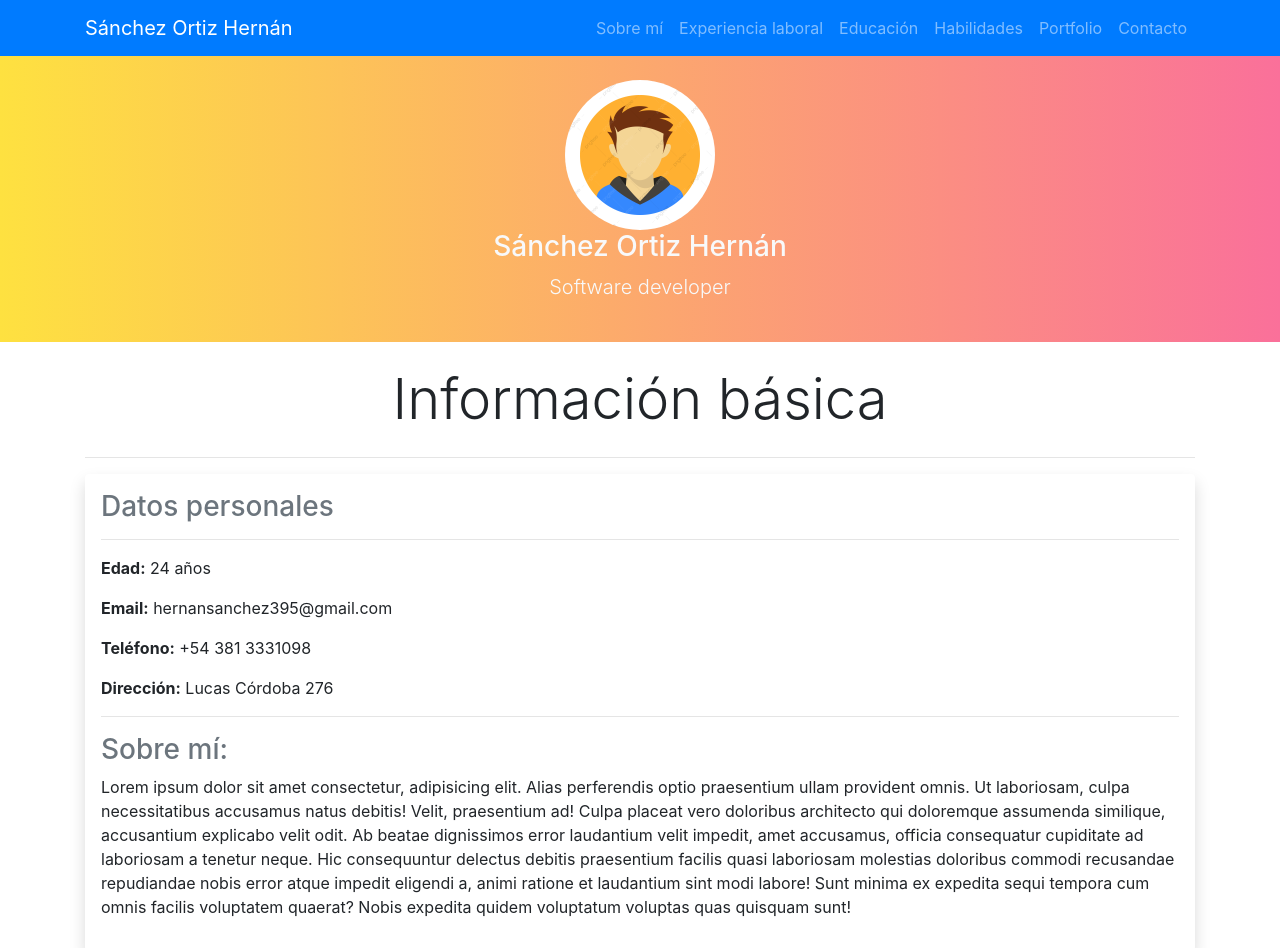
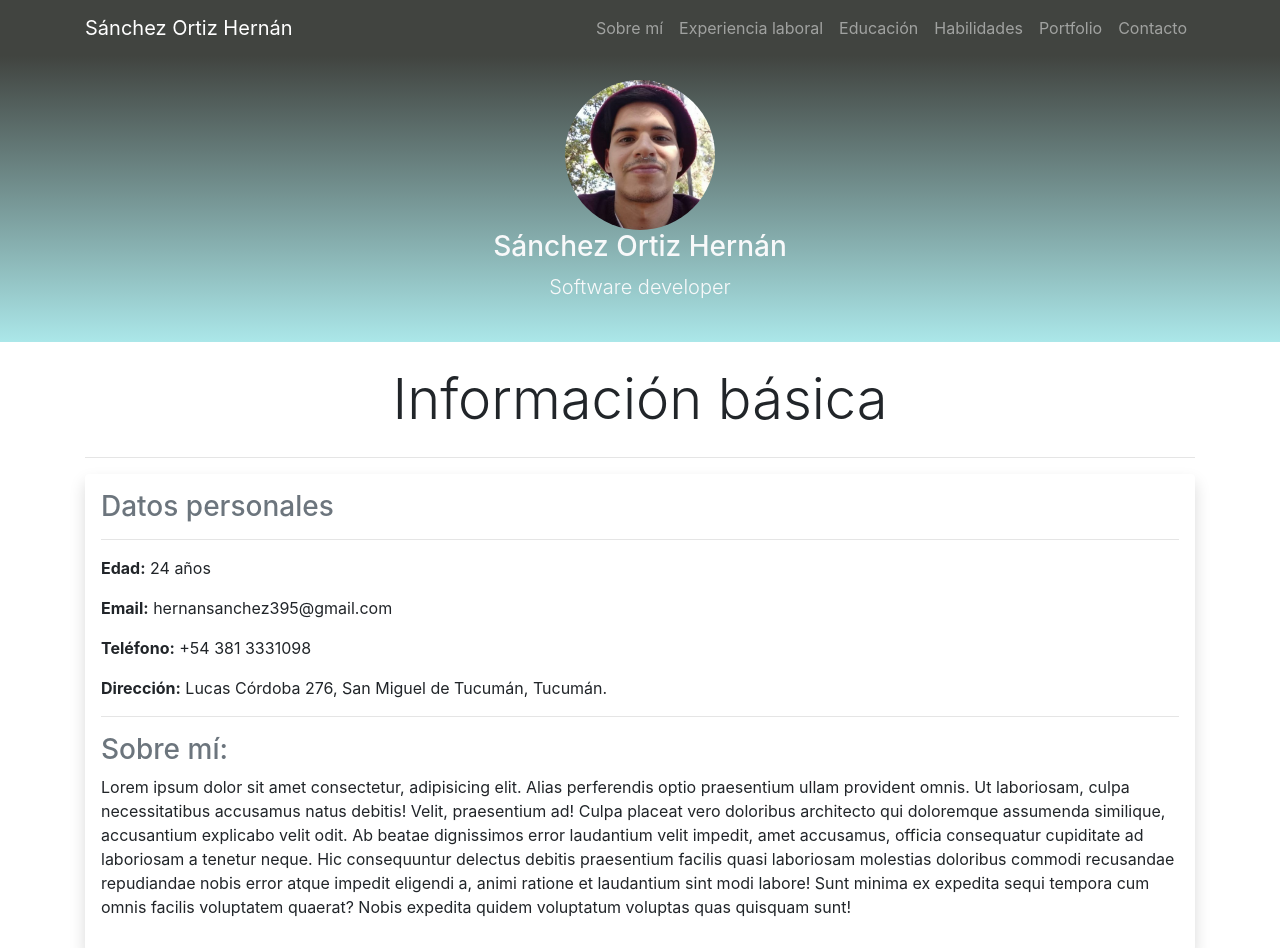
Before and after one commit to hernansanchez95/hernansanchez95.github.io, a plain HTML site: page index.html in a window 1280 px wide. Shown: the top 948 px of the page. Drawn offline with nearby package versions, Linux system fonts and the light colour scheme.

Commit message:
se cambio el color del gradiente y del nav y footer, tambien el avatar

```diff
--- a/css/style.css
+++ b/css/style.css
@@ -4,9 +4,14 @@
     border-radius: 50%;
 }
 
+.bg-navfoot{
+    background-color: #414440;
+}
+
 .fondo{
-    background-color: #FEE140;
-    background-image: linear-gradient(90deg, #FEE140 0%, #FA709A 100%);
+    background-color: #abe7e9;
+    background-image: linear-gradient(0deg, #abe7e9 0%, #414440 100%);
+
 }
 
 html{
--- a/index.html
+++ b/index.html
@@ -14,7 +14,7 @@
 
 <body>
     <header>
-        <nav class="navbar navbar-expand-lg navbar-dark bg-primary">
+        <nav class="navbar navbar-expand-lg navbar-dark bg-navfoot">
             <div class="container">
                 <a class="navbar-brand" href="#">Sánchez Ortiz Hernán</a>
                 <button class="navbar-toggler" type="button" data-toggle="collapse"
@@ -51,7 +51,7 @@
 
     <section class="fondo text-center text-light py-4">
         <div class="container">
-            <img src="img/avatar.jpg" alt="Ávatar" class="avatar">
+            <img src="img/avatar.jpeg" alt="Ávatar" class="avatar">
             <h3>Sánchez Ortiz Hernán</h3>
             <p class="lead">Software developer</p>
         </div>
@@ -67,7 +67,7 @@
             <p><strong>Edad:</strong> 24 años</p>
             <p><strong>Email:</strong> hernansanchez395@gmail.com</p>
             <p><strong>Teléfono:</strong> +54 381 3331098</p>
-            <p><strong>Dirección:</strong> Lucas Córdoba 276</p>
+            <p><strong>Dirección:</strong> Lucas Córdoba 276, San Miguel de Tucumán, Tucumán.</p>
             <hr>
             <h3 class="text-secondary">Sobre mí:</h3>
             <p>Lorem ipsum dolor sit amet consectetur, adipisicing elit. Alias perferendis optio praesentium ullam
@@ -152,7 +152,7 @@
         </article>
     </section>
 
-    <footer class="bg-primary text-light py-4">
+    <footer class="bg-navfoot text-light py-4">
         <div class="container text-center">
             <i class="fab fa-linkedin fa-2x mr-2"></i>
             <!--Agregar links-->
```
Also changed, not shown: img/avatar.jpeg (added), img/avatar.jpg (deleted).
